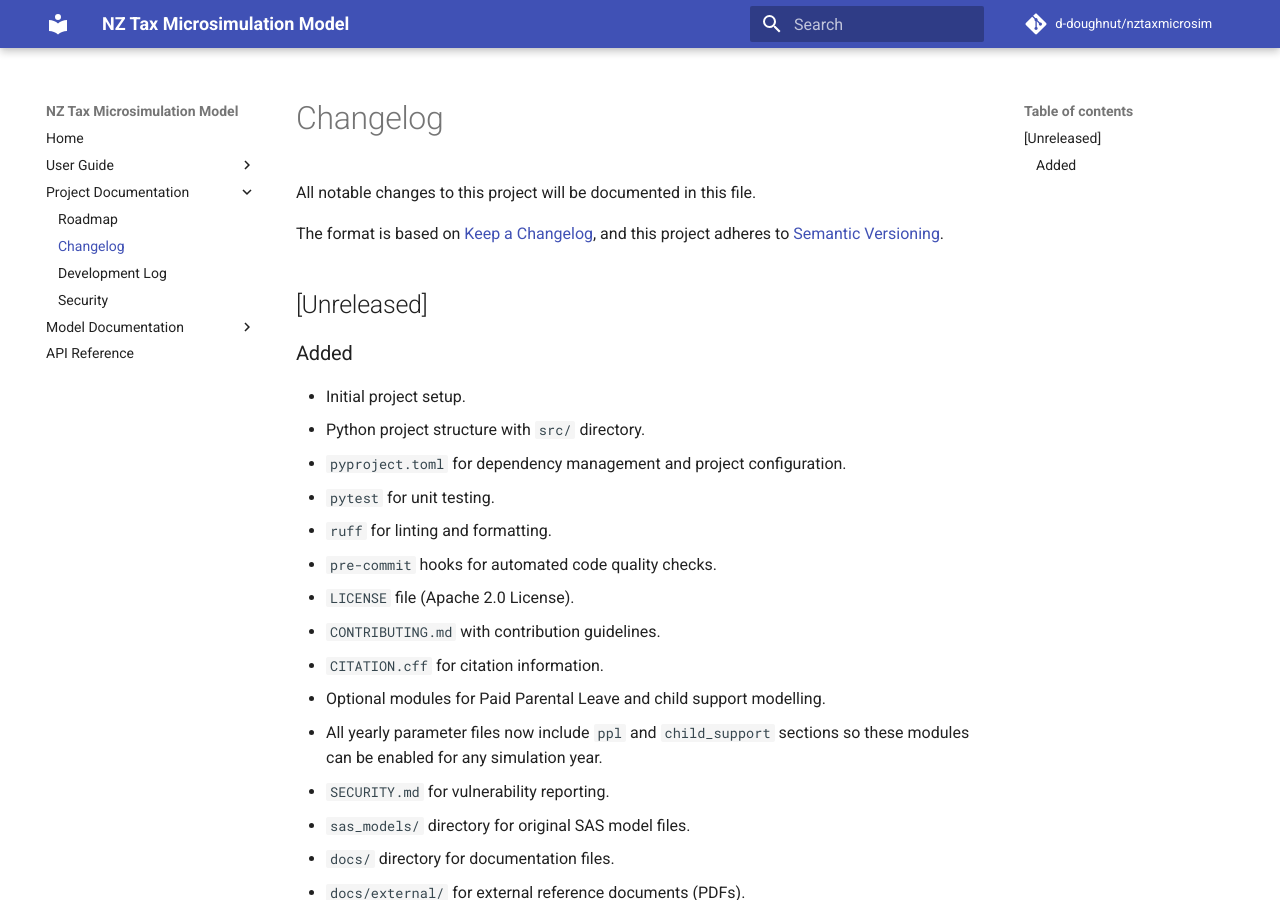
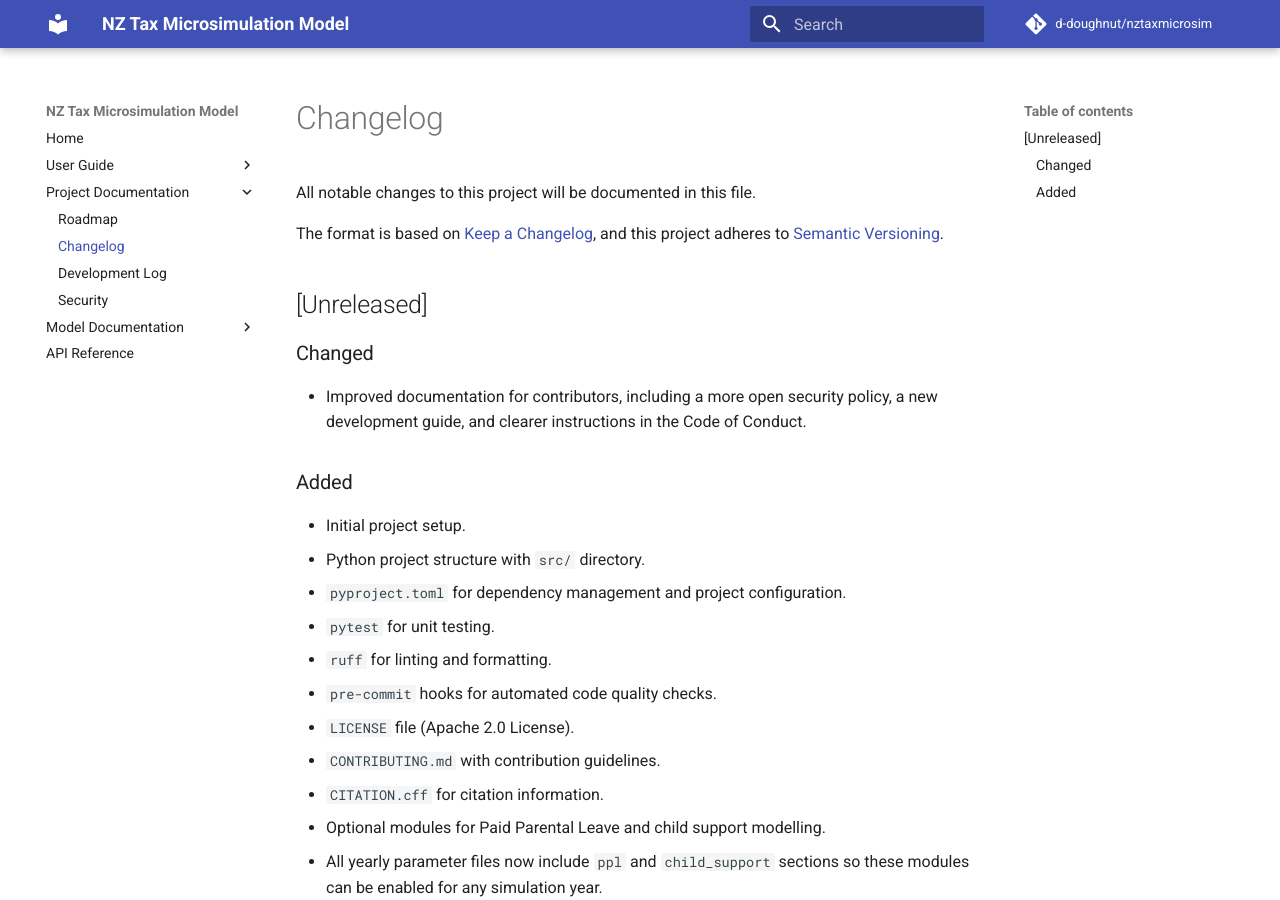
Before and after one commit to edithatogo/nztaxmicrosim, an MkDocs documentation site: the page built from docs/CHANGELOG.md, in a window 1280 px wide and 900 px high. Built offline with MkDocs 1.6.1 and Material for MkDocs 9.7.7, drawn with Linux system fonts in a browser that asks for light colours; comment, search, counter and statistics services are not loaded.

Commit message:
docs: Update reporting and changelog

```diff
--- a/docs/CHANGELOG.md
+++ b/docs/CHANGELOG.md
@@ -6,6 +6,11 @@ The format is based on [Keep a Changelog](https://keepachangelog.com/en/1.0.0/),
 and this project adheres to [Semantic Versioning](https://semver.org/spec/v2.0.0.html).
 
 ## [Unreleased]
+
+### Changed
+
+- Improved documentation for contributors, including a more open security policy,
+  a new development guide, and clearer instructions in the Code of Conduct.
 
 ### Added
 
```
Also changed, not shown: docs/CODE_OF_CONDUCT.md (+1 -2 lines).
